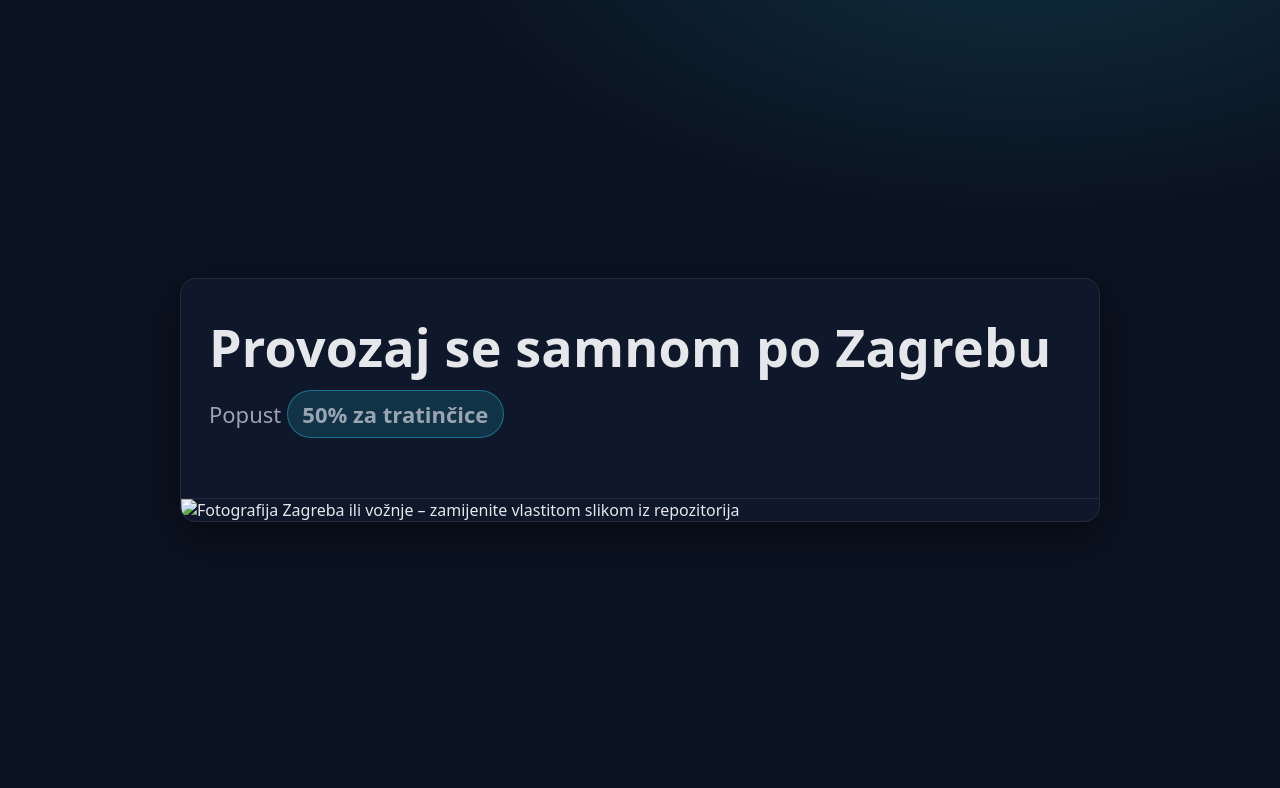
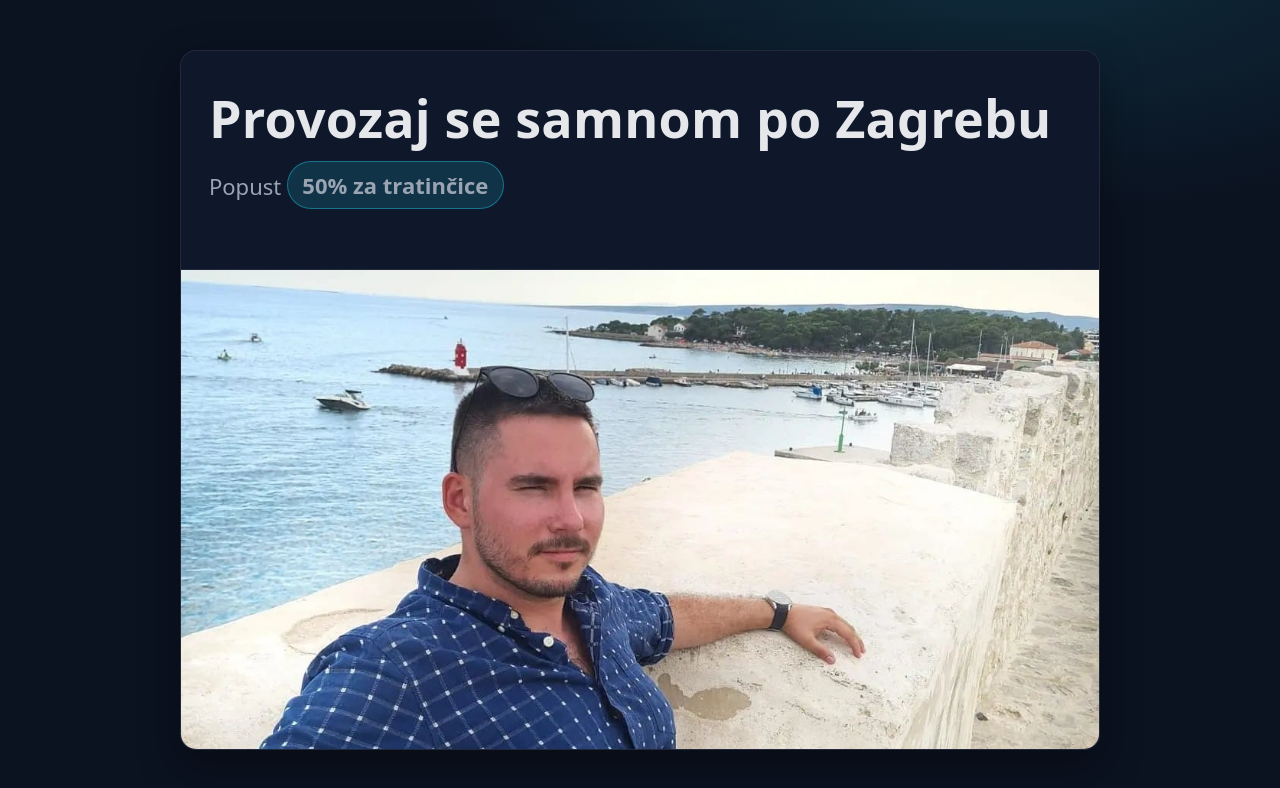
Before and after one commit to luxluxprijevoz-oss/luxluxprijevoz-oss.github.io, a plain HTML site: page index.html in a window 1280 px wide. Drawn offline with Linux system fonts and the light colour scheme.

Commit message:
Update index.html

```diff
--- a/index.html
+++ b/index.html
@@ -74,7 +74,7 @@
     <!-- Umetnuta fotografija iz istog repozitorija (relativna putanja) -->
     <img
       class="media"
-      src="./assets/filip.jpg"
+      src="./luxluxprijevoz-oss.github.io/filip.jpg"
       alt="Fotografija Zagreba ili vožnje – zamijenite vlastitom slikom iz repozitorija" />
   </main>
 
```
